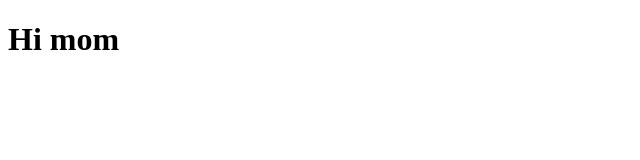
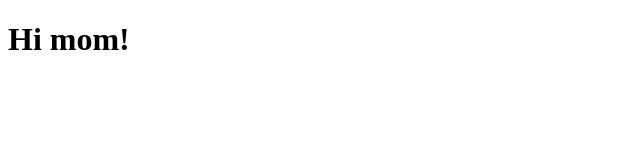
Before and after one commit to JaxPlus/TypeMessage, a React (Vite) app: page / in a window 1280 px wide. Shown: the top 160 px of the page, without its empty margins (0-640 px from the left). Built offline with nearby package versions, Linux system fonts and the light colour scheme.

Commit message:
Dodanłem trochę tekstu

```diff
--- a/src/App.tsx
+++ b/src/App.tsx
@@ -2,7 +2,7 @@ function App() {
   return (
     <>
       <h1>
-        Hi mom
+        Hi mom!
       </h1>
     </>
   )
```
